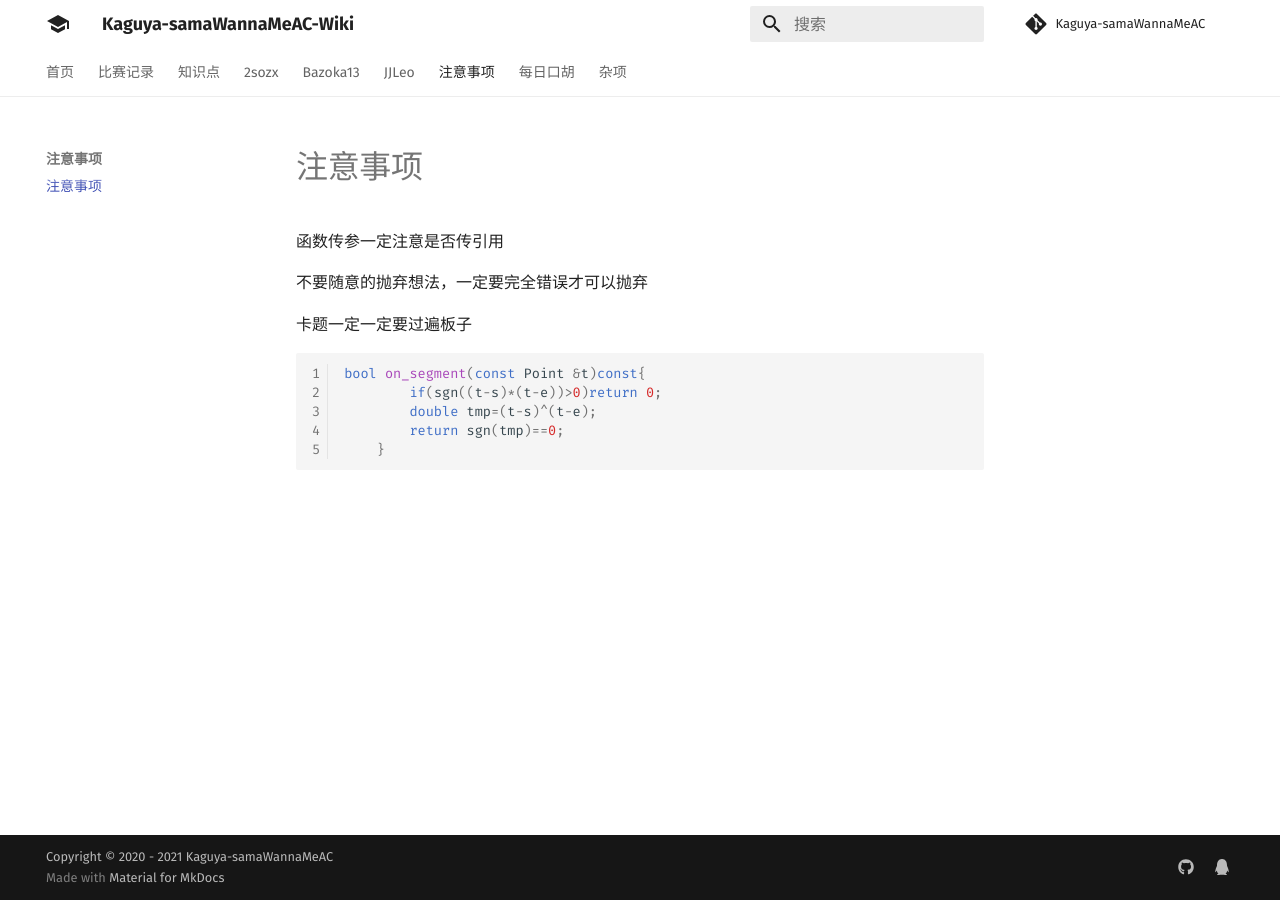
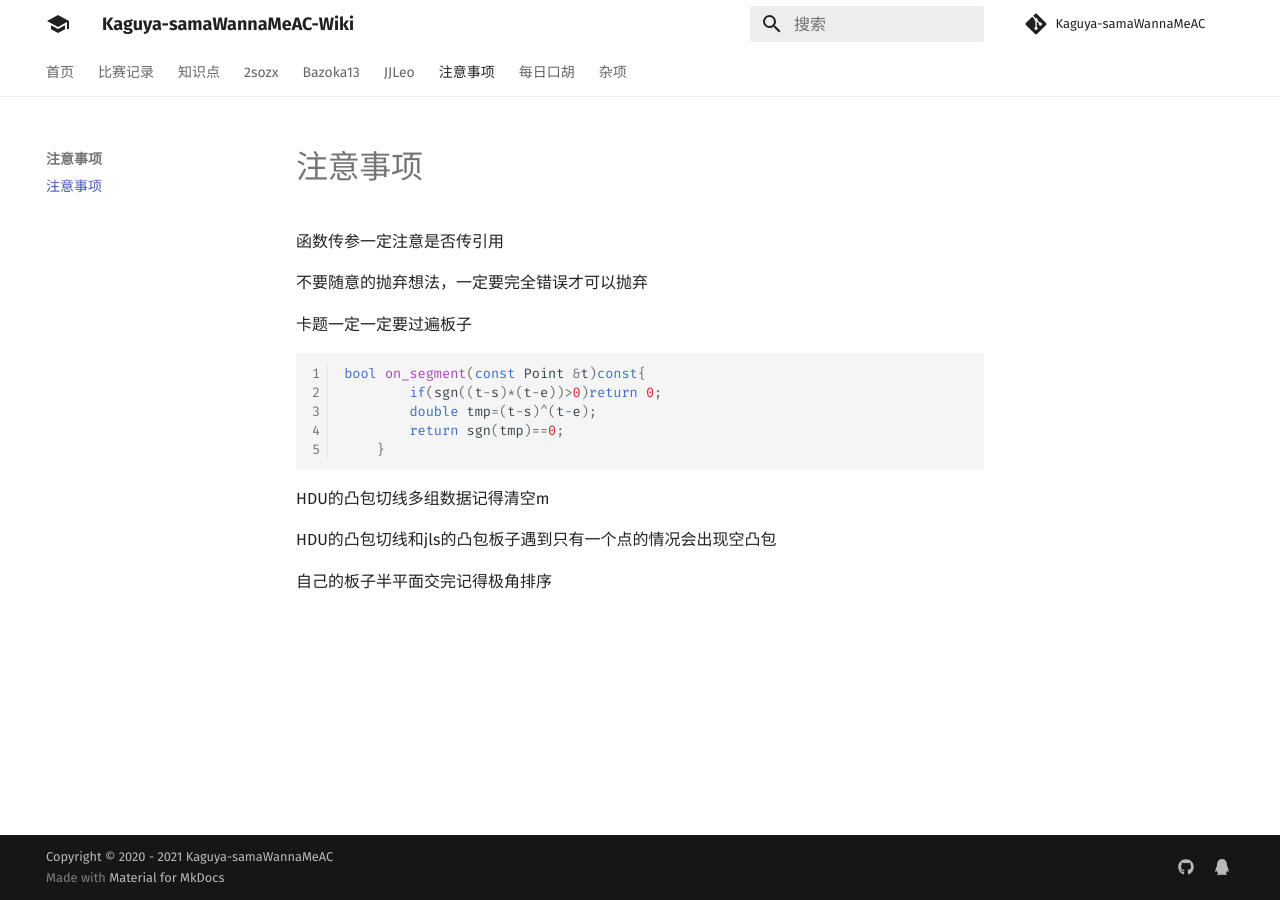
Before and after one commit to Kaguya-samaWannaMeAC/kaguya-samawannameac.github.io, an MkDocs documentation site: the page built from docs/注意事项.md, in a window 1280 px wide. Built offline with MkDocs 1.6.1 and Material for MkDocs 9.7.7, drawn with Linux system fonts in a browser that asks for light colours; comment, search, counter and statistics services are not loaded.

Commit message:
Update 注意事项.md

````diff
--- a/docs/注意事项.md
+++ b/docs/注意事项.md
@@ -11,3 +11,9 @@ bool on_segment(const Point &t)const{
         return sgn(tmp)==0;
     }
 ```
+
+HDU的凸包切线多组数据记得清空m
+
+HDU的凸包切线和jls的凸包板子遇到只有一个点的情况会出现空凸包
+
+自己的板子半平面交完记得极角排序
````
